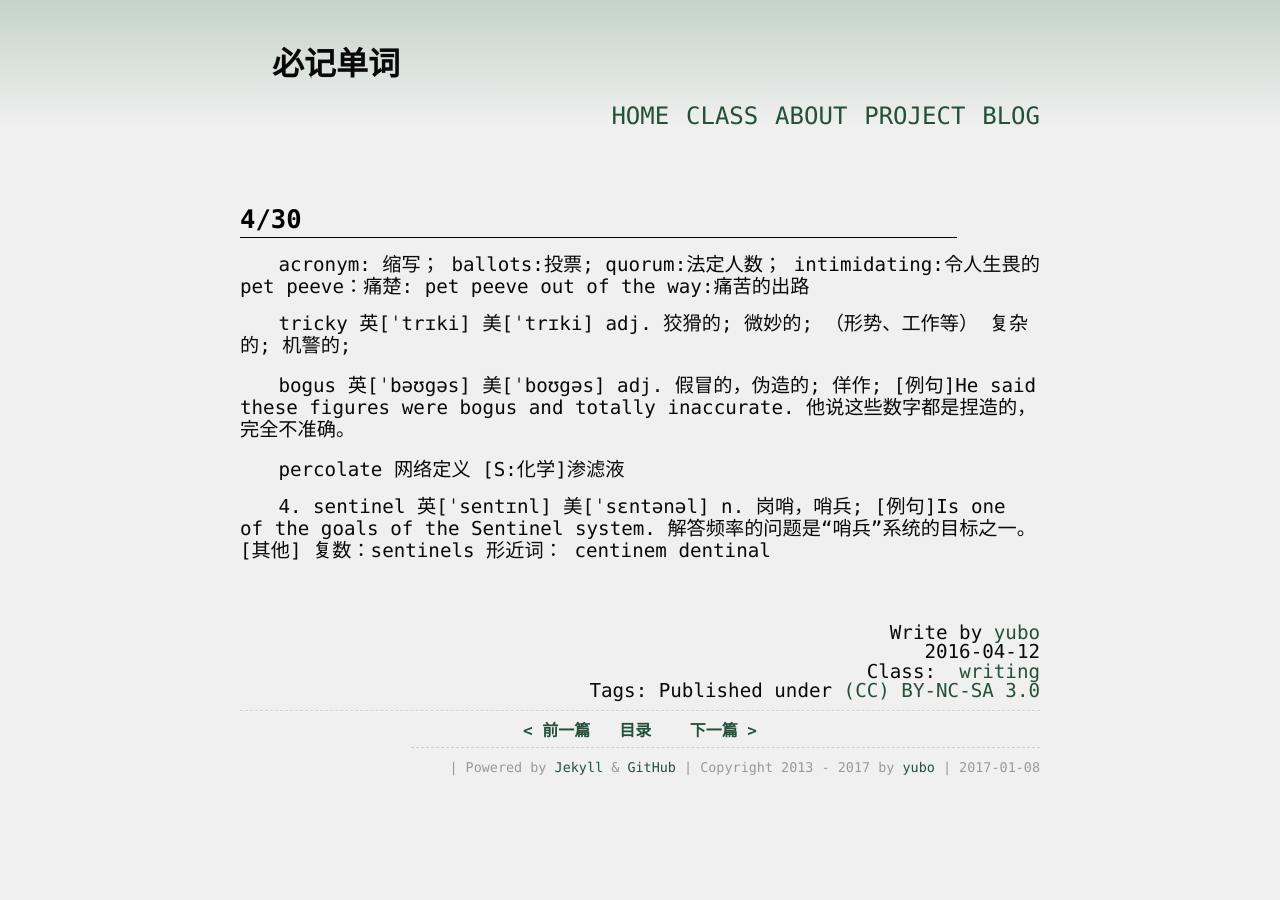
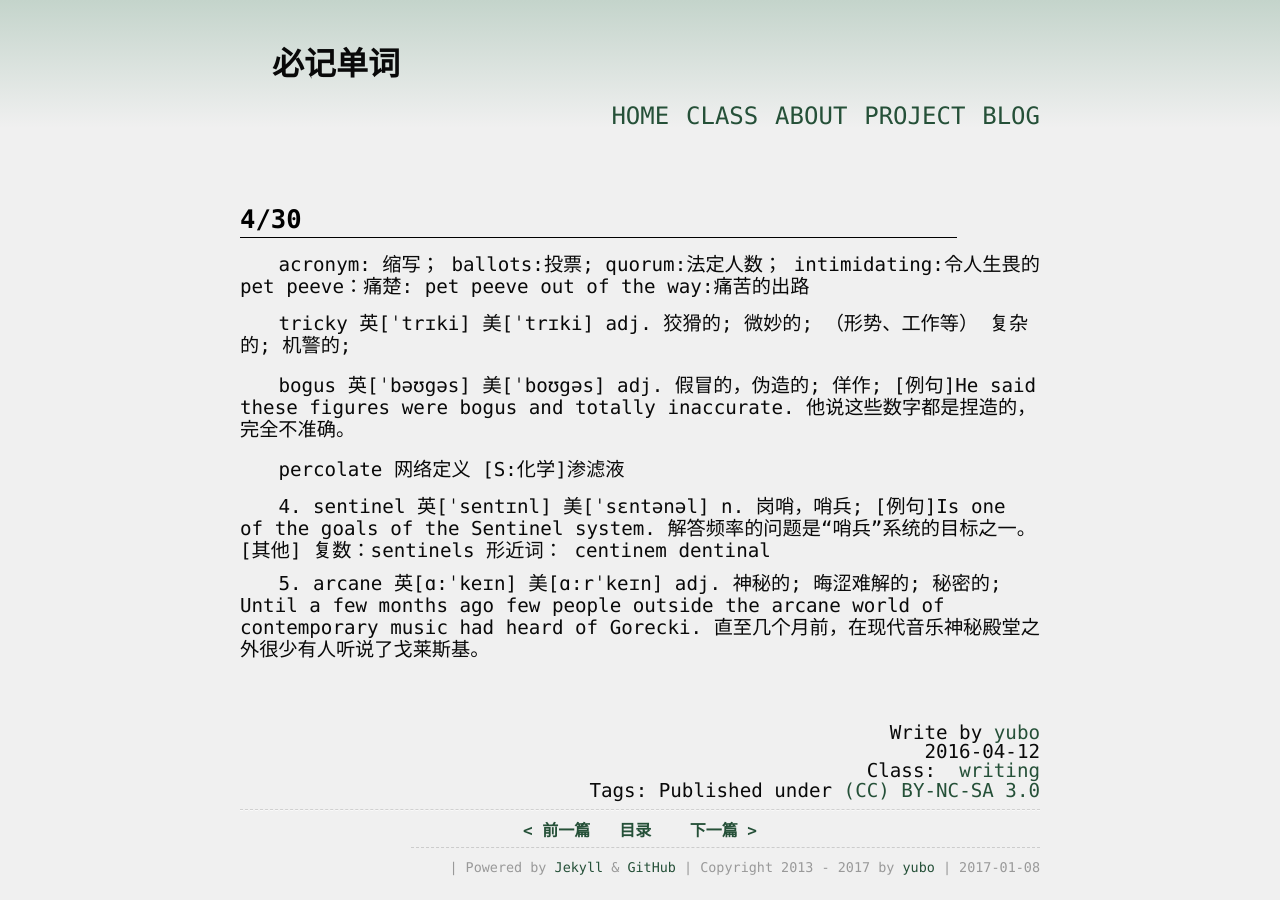
Before and after one commit to yuzibo/yuzibo.github.io, a Jekyll site: the page built from _posts/2016-04-12-new-words-1.md, in a window 1280 px wide. Built offline with Jekyll 4.4.1, drawn with Linux system fonts in a browser that asks for light colours; comment, search, counter and statistics services are not loaded.

Commit message:
modified file

```diff
--- a/_posts/2016-04-12-new-words-1.md
+++ b/_posts/2016-04-12-new-words-1.md
@@ -31,3 +31,9 @@ n.	岗哨，哨兵;
 [例句]Is one of the goals of the Sentinel system.
 解答频率的问题是“哨兵”系统的目标之一。
 [其他]	复数：sentinels 形近词： centinem dentinal
+
+5.
+arcane	英[ɑ:ˈkeɪn] 美[ɑ:rˈkeɪn]
+adj.	神秘的; 晦涩难解的; 秘密的;
+Until a few months ago few people outside the arcane world of contemporary music had heard of Gorecki.
+直至几个月前，在现代音乐神秘殿堂之外很少有人听说了戈莱斯基。
```
